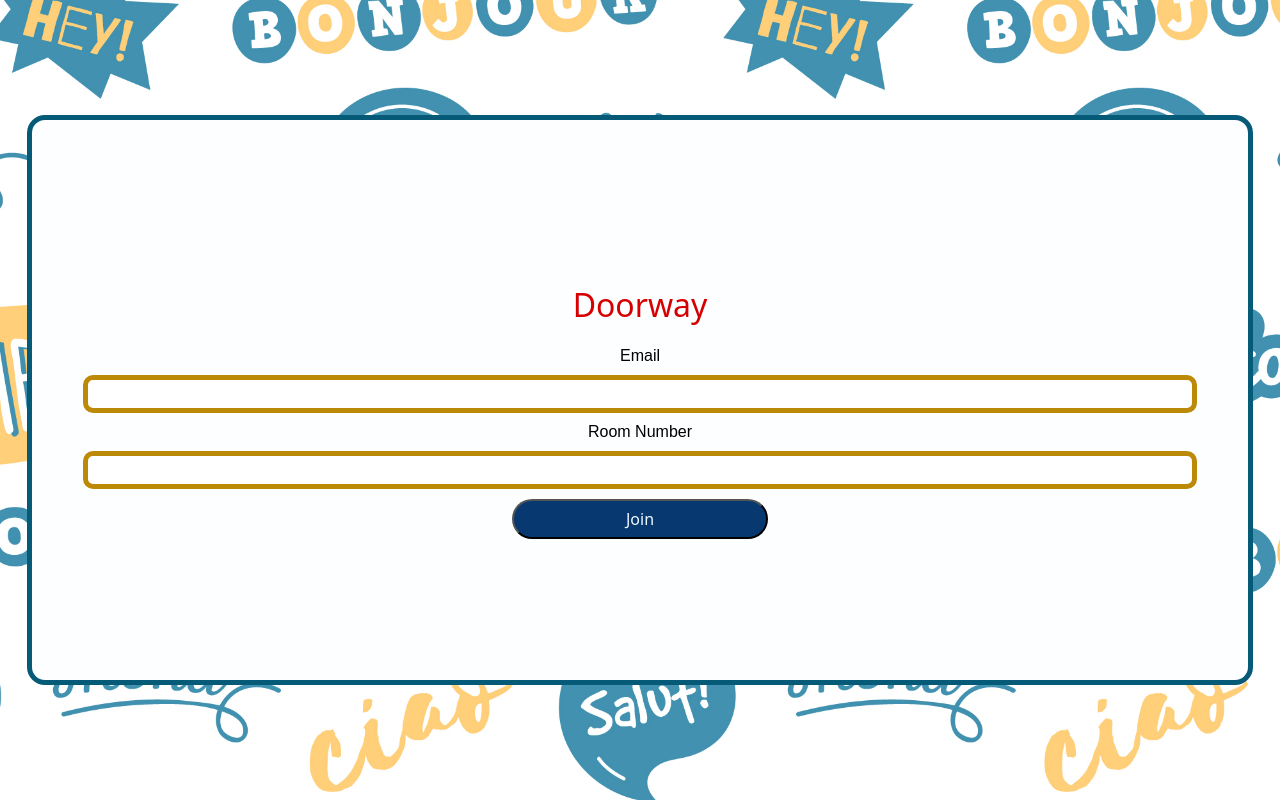
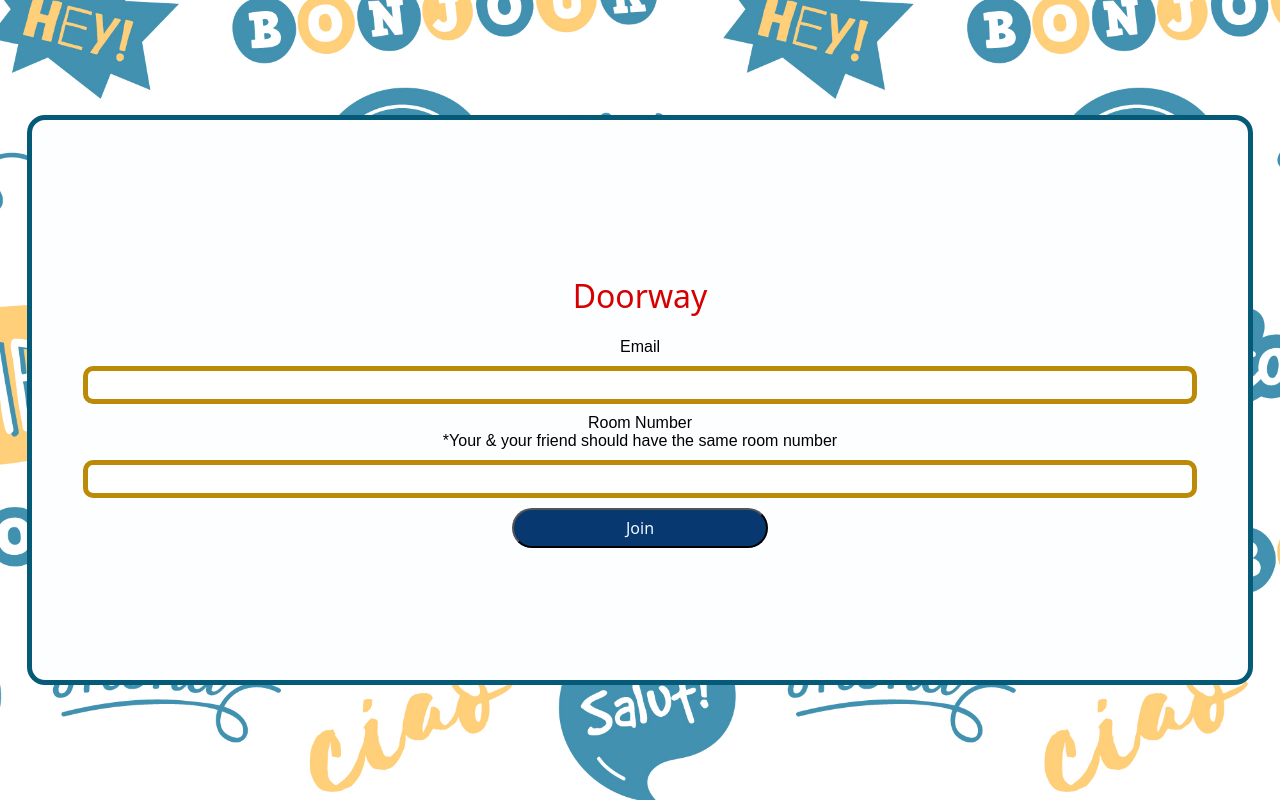
Before and after one commit to Akhilsri/TheConferenceNew-frontend, a React (Create React App) app: page / in a window 1280 px wide. Built offline with nearby package versions, Linux system fonts and the light colour scheme; no server answers; a web font is replaced by a local one.

Commit message:
Update Lobby.jsx

```diff
--- a/src/screens/Lobby.jsx
+++ b/src/screens/Lobby.jsx
@@ -41,6 +41,7 @@ const LobbyScreen = () => {
         <label htmlFor='email'>Email</label>
         <input type="email" required id="email" value={email} onChange={(e)=> setEmail(e.target.value)} />
         <label htmlFor='room'>Room Number</label>
+        <span className='note'>*Your & your friend should have the same room number</span>
         <input type="text" required id="room" value={room} onChange={(e)=> setRoom(e.target.value)} />
         <div className='join-button'>
         <button>Join</button>
```
